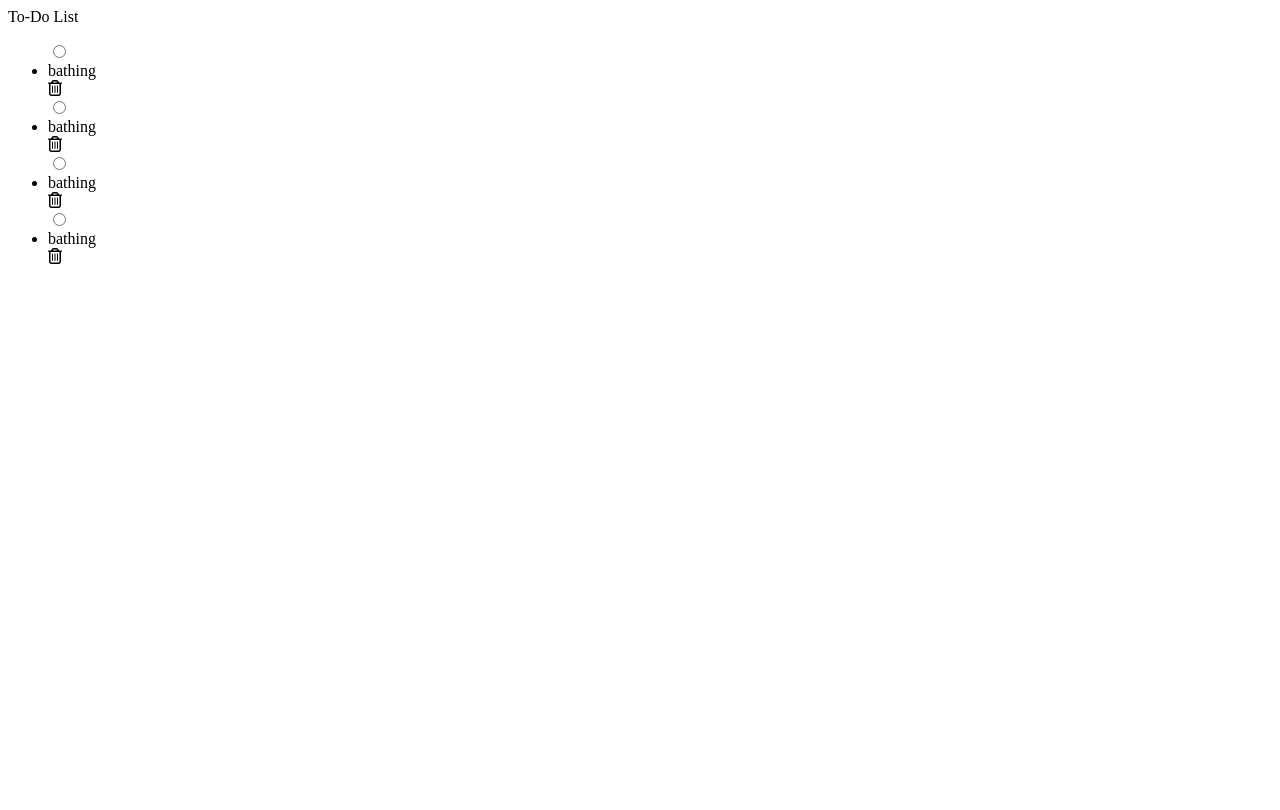
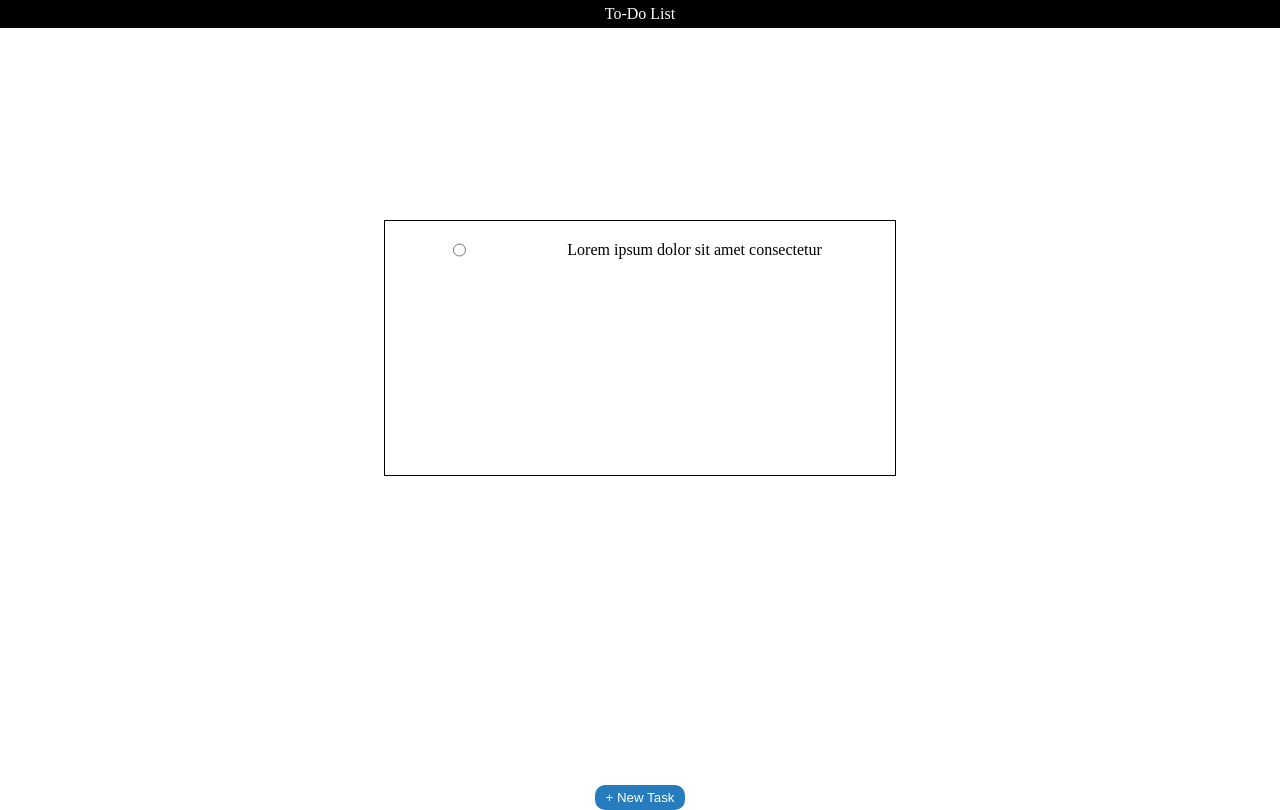
Before and after one commit to Ram-cpu-coder/to-do-list-JS, a plain HTML site: page index.html in a window 1280 px wide. Drawn offline with Linux system fonts and the light colour scheme.

Commit message:
in the middle

```diff
--- a/index.html
+++ b/index.html
@@ -20,29 +20,30 @@
             <ul>
                 <div id="li">
                     <input type="radio" name="Radio" id="checked">
-                    <li id="to-do-list">bathing</li>
+                    <label for="checked"><li id="to-do-list">Lorem ipsum dolor sit amet consectetur  </li></label>
+                    <i class="fa-regular fa-trash-can" style="display: none;"></i>
+                </div>
+
+                <!-- <div id="li">
+                    <input type="radio" name="Radio" id="checked">
+                    <label for="checked"><li id="to-do-list">bathing</li></label>
                     <i class="fa-regular fa-trash-can"></i>
                 </div>
 
                 <div id="li">
                     <input type="radio" name="Radio" id="checked">
-                    <li id="to-do-list">bathing</li>
+                    <label for="checked"><li id="to-do-list">bathing</li></label>
                     <i class="fa-regular fa-trash-can"></i>
                 </div>
 
                 <div id="li">
                     <input type="radio" name="Radio" id="checked">
-                    <li id="to-do-list">bathing</li>
+                    <label for="checked"><li id="to-do-list">bathing</li></label>
                     <i class="fa-regular fa-trash-can"></i>
-                </div>
+                </div> -->
+            </ul>
+            <button type="button" class="btn" id="button">+ New Task</button>
 
-                <div id="li">
-                    <input type="radio" name="Radio" id="checked">
-                    <li id="to-do-list">bathing</li>
-                    <i class="fa-regular fa-trash-can"></i>
-                </div>
-
-            </ul>
         </div>
     </div>
 
--- a/style.css
+++ b/style.css
@@ -0,0 +1,94 @@
+*{
+    margin: 0;
+    padding: 0;
+    box-sizing: border-box;
+}
+
+.wrapper{
+    display: flex;
+    flex-direction: column;
+    justify-content: center;
+    align-items: center;
+
+    width: 100%;
+
+}
+.nav{
+    background: black;
+    color: white;
+    width: 100%;
+
+    display: flex;
+    align-items: center;
+    justify-content: center;
+
+    padding: 5px;
+
+    p{
+        font-size: 30px;
+    }
+}
+
+.container{
+    width: 40%;
+    height: 80vh;
+
+    display: flex;
+    flex-direction: column;
+    align-items: center;
+    justify-content: center;
+
+}
+
+.container ul{
+    border: 1px solid black;
+    display: flex;
+    flex-direction: column;
+    justify-content: flex-start;
+    align-items: center;
+
+    width: 100%;
+    height: 40%;
+    padding: 20px;
+    position: relative;
+}
+
+#li{
+    display: flex;
+    /* align-items: center; */
+    justify-content: space-around;
+    width: 100%;
+    height: auto;
+}
+
+#li li{
+    list-style: none;
+    padding: 0 5px;
+}
+#li label{
+    cursor: pointer;
+}
+#li label:hover{
+
+}
+.btn{
+    position: absolute;
+    bottom: -10px;
+
+    cursor: pointer;
+
+    background: rgb(38, 124, 189);
+    color: white;
+    padding: 5px 10px;
+
+    border-radius: 10px;
+    outline: none;
+    border: none;
+}
+.btn:hover{
+    background: rgb(8, 111, 190);
+    color: antiquewhite;
+}
+.btn:active{
+    background: rgb(38, 124, 189);
+}
```
